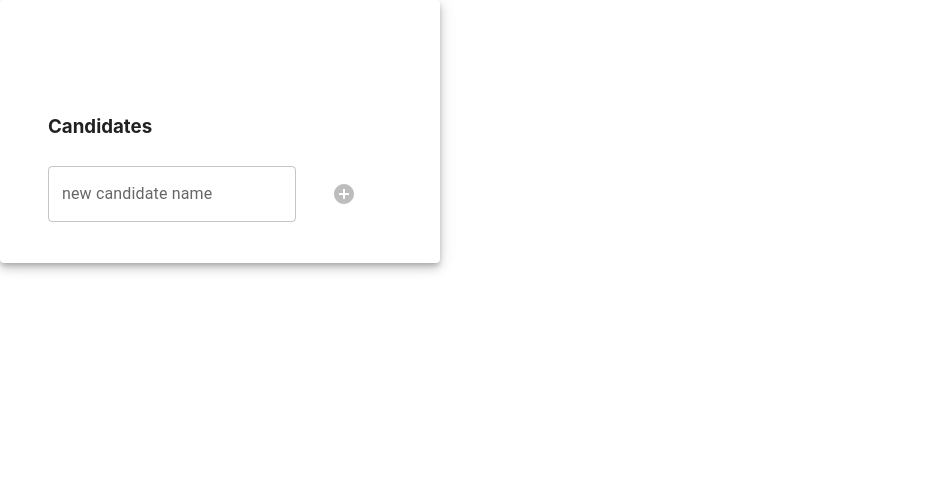
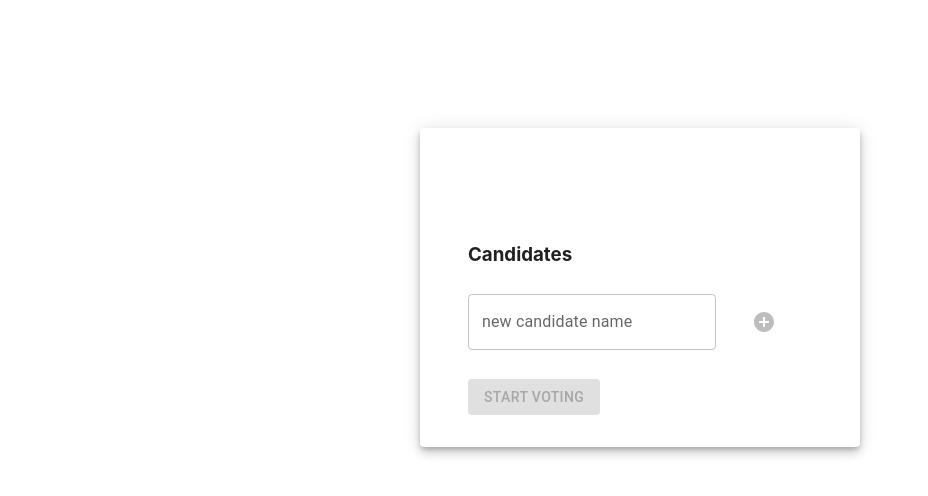
Before and after one commit to Atharva-Dev/vote-app-frontend, a React (Create React App) app: page /admin-control in a window 1280 px wide. Shown: the top 496 px of the page, without its empty margins (0-928 px from the left). Built offline with nearby package versions, Linux system fonts and the light colour scheme.

Commit message:
to vote route added

```diff
--- a/src/App.js
+++ b/src/App.js
@@ -3,6 +3,8 @@ import { BrowserRouter as Router, Route, Routes} from 'react-router-dom'
 import VoterLogin from './components/VoterLogin/VoterLogin';
 import AdminLogin from './components/AdminLogin/AdminLogin';
 import AdminControl from './components/AdminControl/AdminControl';
+import Vote from './components/Vote/Vote';
+
 
 
 function App() {
@@ -18,6 +20,9 @@ function App() {
       <Routes>
         <Route path="/admin-control" element={<AdminControl/>}/>
       </Routes>
+      <Routes>
+        <Route path="/vote" element={ <Vote/> }/>
+      </Routes>
     </Router>
   )
 
--- a/src/components/AdminControl/AdminControl.css
+++ b/src/components/AdminControl/AdminControl.css
@@ -1,3 +1,8 @@
+.papercontainer {
+    display: block;
+    text-align: center;
+    padding: 10% 0
+}
 .container {
     padding: 2em ;
     margin: auto;
--- a/src/components/AdminControl/AdminControl.js
+++ b/src/components/AdminControl/AdminControl.js
@@ -11,10 +11,7 @@ import { LocalizationProvider } from '@mui/lab';
 
 import DeleteIcon from '@mui/icons-material/Delete';
 import AddCircleIcon from '@mui/icons-material/AddCircle';
-
-import ListCandidates from './ListCandidates'
-import { Add } from '@mui/icons-material';
-
+import { baseUrl } from '../../Global';
 
 
 
@@ -30,7 +27,6 @@ function AdminControl() {
     const [error, setError] = useState(false)
 
     const setNewCandidateName = (name) => {
-
         setNewCandidate(name)
         if (name == "" || name == null) {
             setIsAddDisabled(true)
@@ -72,8 +68,41 @@ function AdminControl() {
         setNewCandidate("")
     }
 
+    const startVoting = () => {
+        const data = {
+            start_time: startTime.toString(),
+            end_time: endTime.toString()
+        }
+        fetch(baseUrl+'/setvotingperiod', {
+            method: 'post',
+            headers: new Headers({
+                "content-type": "application/json"
+              }),
+            body:  JSON.stringify(data)
+        }).then(response => response.json())
+        .then( data => {
+            console.log(data)
+        })
+
+        const candidatedata = {
+            candidates : candidates
+        }
+
+        fetch(baseUrl+'/addcandidates', {
+            method: 'post',
+            headers: new Headers({
+                "content-type": "application/json"
+              }),
+            body:  JSON.stringify(candidatedata)
+        }).then(response => response.json())
+        .then( data => {
+            console.log(data)
+        })
+    }
+
 
     return (
+        <div className="papercontainer">
         <Paper elevation={6} className="container">
             <div className="datetimecontainer">
             <div className="padded">
@@ -136,8 +165,12 @@ function AdminControl() {
                         <Button disabled={isAddDisabled} onClick={addCandidate}><AddCircleIcon /></Button>
                     </div>
                 </div>
+                <br />
+                <Button onClick={startVoting} variant="contained" disabled={candidates.length <= 0}>Start voting</Button>
             </div>
+
         </Paper>
+        </div>
     )
 }
 
--- /dev/null
+++ b/src/components/Vote/Vote.js
@@ -0,0 +1,15 @@
+import './Vote.css';
+import React, { useState } from 'react';
+import { baseUrl } from '../../Global'
+
+
+function Vote(){
+
+    return (
+        <div>
+            <p>Vote tab</p>
+        </div>
+    )
+}
+
+export default Vote
--- a/src/components/VoterLogin/VoterLogin.css
+++ b/src/components/VoterLogin/VoterLogin.css
@@ -31,3 +31,7 @@
 .button-container {
     padding: 2em 0;
 }
+
+.popup {
+    text-align: center;
+}
```
Also changed, not shown: src/components/Vote/Vote.css (added).
